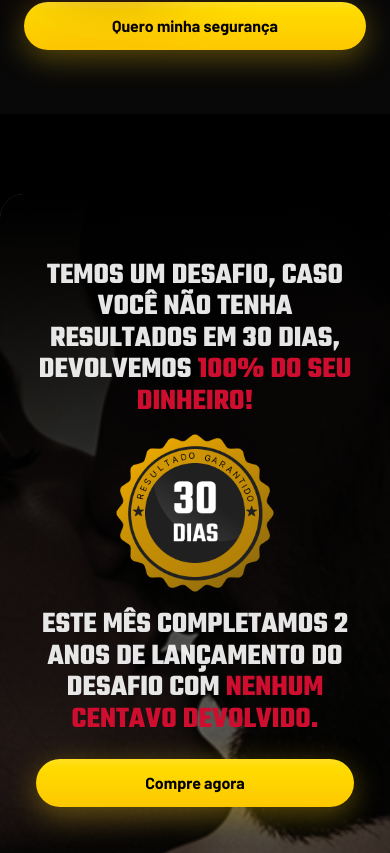
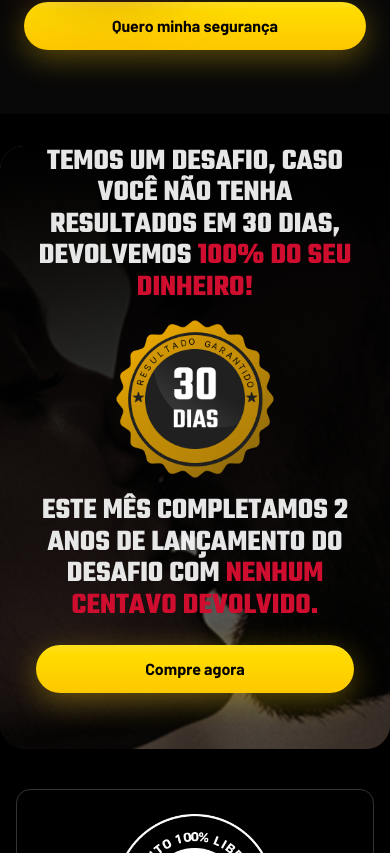
Before and after one commit to bttis/metibala, a Next.js app: page / in a window 390 px wide. Shown: the part 5691-6544 px from the top of the page. Built offline with nearby package versions, Linux system fonts and the light colour scheme; no server answers.

Commit message:
fix banner

```diff
--- a/src/components/guarantee.tsx
+++ b/src/components/guarantee.tsx
@@ -51,7 +51,7 @@ export default function Guarantee({
 }) {
   return (
     <div>
-      <div className="relative w-full max-w-[1200px] h-[680px] md:h-[440px] mx-auto mt-20 rounded-3xl overflow-hidden">
+      <div className="relative w-full max-w-[1200px] md:min-h-[440px] mx-auto mt-8 md:mt-20 rounded-3xl overflow-hidden">
         <div className="absolute w-full h-full inset-0 bg-gradient-to-t from-black/30 to-black z-[5] md:hidden" />
         <Image
           src="/refund.png"
@@ -59,8 +59,8 @@ export default function Guarantee({
           fill
           className="object-cover max-sm:object-[66%_100%]"
         />
-        <div className="relative z-10 flex max-sm:flex-col justify-center gap-20 md:gap-52 items-center w-full h-full">
-          <div className="text-white/90 p-4 max-w-[350px] md:max-w-[520px] rounded-xl">
+        <div className="relative z-10 flex max-sm:flex-col justify-center gap-20 md:gap-52 items-center w-full md:min-h-[440px] pt-0 pb-10 md:py-10">
+          <div className="text-white/90 p-4 max-sm:pt-0 max-w-[350px] md:max-w-[520px] rounded-xl">
             <h2 className="font-teko font-bold uppercase leading-[1.05] text-3xl md:text-5xl max-sm:text-center">
               Temos um desafio, caso você não tenha resultados em 30 dias,
               devolvemos{' '}
```
